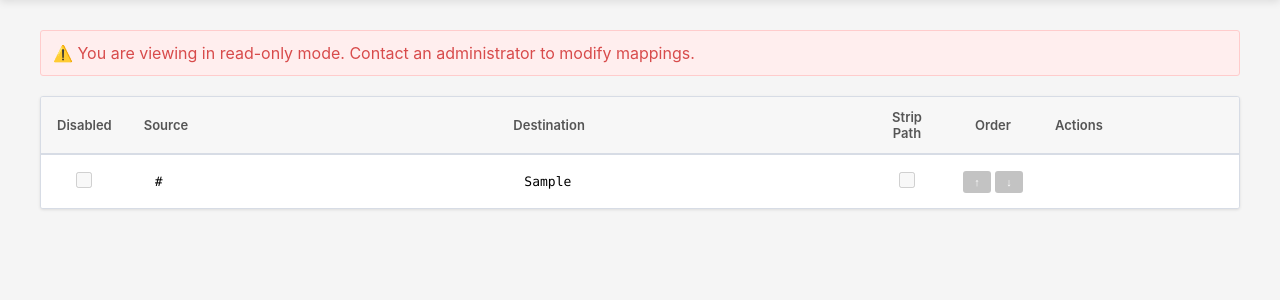
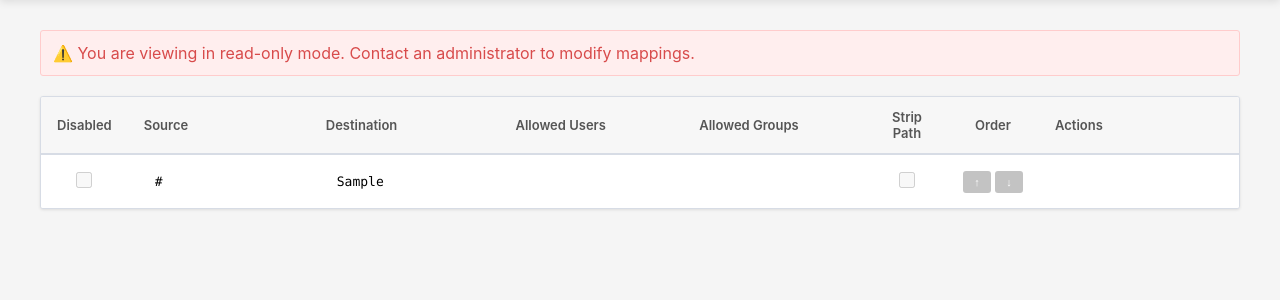
Before and after one commit to okigan/revproxauth, a FastAPI app: template templates/mappings.html in a window 1280 px wide. Shown: the part 94-394 px from the top of the page. Run offline with FastAPI, Linux system fonts and the light colour scheme; the template is opened without the code that fills it: most values are stand-ins (such as "Sample title", 1, 10 or a date in 2020); parts of the project's set-up code (start-up, migrations or seed data) failed here and were passed over.

Commit message:
Refactor Docker Compose setup and enhance JWT authentication handling
- Update Makefile to build and start services in one command.
- Add allowed_users and allowed_groups fields to mapping configuration.
- Introduce JWT-based session management for user authorization.
- Modify templates to support displaying and editing allowed users and groups.
- Remove deprecated docker-compose.dev.yml and streamline docker-compose.yml.
- Add PyJWT dependency for JWT handling.

```diff
--- a/main.py
+++ b/main.py
@@ -5,6 +5,8 @@ import sys
 from typing import Any
 
 import httpx
+import jwt
+import time
 from fastapi import FastAPI, Form, HTTPException, Request, status
 from fastapi.responses import (
     FileResponse,
@@ -46,6 +48,11 @@ ADMIN_USERS = (
     if os.getenv("SYNAUTHPROXY_ADMIN_USERS")
     else []
 )
+
+# JWT / session config
+SESSION_SECRET = os.getenv("SESSION_SECRET", RADIUS_SECRET)
+AUTHZ_COOKIE_NAME = "authz"
+AUTHZ_TTL = int(os.getenv("AUTHZ_TTL", "3600"))
 
 # Validate required environment variables
 missing_vars = []
@@ -223,6 +230,63 @@ async def login(
                 secure=False,
                 max_age=3600,
             )
+            # Best-effort: extract group-like attributes from the RADIUS reply
+            # and compute which mappings the user is allowed to access. We do
+            # NOT store raw groups on the client. Instead we create a signed
+            # JWT containing allowed mapping indices and expiry (stateless).
+            groups = []
+            try:
+                for attr in ("Filter-Id", "Group", "Cisco-AVPair"):
+                    if attr in reply:
+                        val = reply[attr]
+                        if isinstance(val, (list, tuple)):
+                            for v in val:
+                                if isinstance(v, bytes):
+                                    groups.append(v.decode(errors="ignore"))
+                                else:
+                                    groups.append(str(v))
+                        else:
+                            if isinstance(val, bytes):
+                                groups.append(val.decode(errors="ignore"))
+                            else:
+                                groups.append(str(val))
+            except Exception:
+                logging.debug("Could not extract groups from RADIUS reply; continuing")
+
+            # Determine allowed mapping indices based on mapping config
+            allowed_indices: list[int] = []
+            try:
+                mappings = load_mappings()
+                for idx, mapping in enumerate(mappings):
+                    au = mapping.get("allowed_users", []) or []
+                    ag = mapping.get("allowed_groups", []) or []
+                    user_allowed = False
+                    if au and username and any(username.strip().lower() == u.strip().lower() for u in au):
+                        user_allowed = True
+                    if not user_allowed and ag and groups:
+                        for g in groups:
+                            if any(g.strip().lower() == agv.strip().lower() for agv in ag):
+                                user_allowed = True
+                                break
+                    if user_allowed or (not au and not ag):
+                        # If mapping has no restrictions, allow by default
+                        allowed_indices.append(idx)
+            except Exception:
+                logging.debug("Error computing allowed mappings; defaulting to none")
+
+            # Create stateless JWT with allowed mapping indices
+            payload = {"u": username, "m": allowed_indices, "exp": int(time.time()) + AUTHZ_TTL}
+            try:
+                token = jwt.encode(payload, SESSION_SECRET, algorithm="HS256")
+                response.set_cookie(
+                    key=AUTHZ_COOKIE_NAME,
+                    value=token,
+                    httponly=True,
+                    secure=False,
+                    max_age=AUTHZ_TTL,
+                )
+            except Exception:
+                logging.exception("Failed to create authz token")
             return response
         else:  # Access-Reject
             return templates.TemplateResponse(
@@ -304,6 +368,8 @@ async def add_mapping(
     match_url: str = Form(...),
     http_dest: str = Form(...),
     flags: str = Form(""),
+    allowed_users: str = Form(""),
+    allowed_groups: str = Form(""),
 ):
     if "auth=authenticated" not in request.headers.get("cookie", ""):
         raise HTTPException(status_code=401, detail="Authentication required")
@@ -315,10 +381,14 @@ async def add_mapping(
     mappings = load_mappings()
     # Parse flags from comma-separated string
     flags_list = [f.strip() for f in flags.split(",") if f.strip()]
+    allowed_users_list = [u.strip() for u in allowed_users.split(",") if u.strip()]
+    allowed_groups_list = [g.strip() for g in allowed_groups.split(",") if g.strip()]
     new_mapping: dict[str, Any] = {
         "match_url": match_url,
         "http_dest": http_dest,
         "flags": flags_list,
+        "allowed_users": allowed_users_list,
+        "allowed_groups": allowed_groups_list,
     }
     mappings.append(new_mapping)
     save_mappings(mappings)
@@ -332,6 +402,8 @@ async def update_mapping(
     match_url: str = Form(...),
     http_dest: str = Form(...),
     flags: str = Form(""),
+    allowed_users: str = Form(""),
+    allowed_groups: str = Form(""),
 ):
     if "auth=authenticated" not in request.headers.get("cookie", ""):
         raise HTTPException(status_code=401, detail="Authentication required")
@@ -344,10 +416,14 @@ async def update_mapping(
     if 0 <= index < len(mappings):
         # Parse flags from comma-separated string
         flags_list = [f.strip() for f in flags.split(",") if f.strip()]
+        allowed_users_list = [u.strip() for u in allowed_users.split(",") if u.strip()]
+        allowed_groups_list = [g.strip() for g in allowed_groups.split(",") if g.strip()]
         mappings[index] = {
             "match_url": match_url,
             "http_dest": http_dest,
             "flags": flags_list,
+            "allowed_users": allowed_users_list,
+            "allowed_groups": allowed_groups_list,
         }
         save_mappings(mappings)
     return RedirectResponse(url="/synauthproxy", status_code=status.HTTP_303_SEE_OTHER)
@@ -581,7 +657,7 @@ async def handle_request(request: Request, full_path: str = ""):
     logging.debug(f"Handling request: {request.method} {host_without_port}{request_path}")
 
     # Check mappings (reload on each request to pick up changes)
-    for mapping in load_mappings():
+    for idx, mapping in enumerate(load_mappings()):
         flags = mapping.get("flags", [])
 
         # Skip disabled mappings
@@ -617,6 +693,32 @@ async def handle_request(request: Request, full_path: str = ""):
                 login_url = get_login_url(request, next_url)
                 return RedirectResponse(url=login_url, status_code=status.HTTP_302_FOUND)
 
+                # Validate the stateless authz JWT and ensure this mapping index
+                # is present in the token's allowed mapping list. If the token is
+                # missing, expired or invalid, redirect to login so the user can
+                # reauthenticate and receive a fresh token.
+                token = request.cookies.get(AUTHZ_COOKIE_NAME)
+                if not token:
+                    next_url = f"/{full_path}" if full_path else "/"
+                    login_url = get_login_url(request, next_url)
+                    return RedirectResponse(url=login_url, status_code=status.HTTP_302_FOUND)
+
+                try:
+                    payload = jwt.decode(token, SESSION_SECRET, algorithms=["HS256"]) or {}
+                except jwt.ExpiredSignatureError:
+                    next_url = f"/{full_path}" if full_path else "/"
+                    login_url = get_login_url(request, next_url)
+                    return RedirectResponse(url=login_url, status_code=status.HTTP_302_FOUND)
+                except jwt.InvalidTokenError:
+                    # Invalid token - force login
+                    next_url = f"/{full_path}" if full_path else "/"
+                    login_url = get_login_url(request, next_url)
+                    return RedirectResponse(url=login_url, status_code=status.HTTP_302_FOUND)
+
+                allowed_indices = payload.get("m", []) if isinstance(payload.get("m", []), list) else []
+                if idx not in allowed_indices:
+                    raise HTTPException(status_code=403, detail="Access to this mapping is restricted")
+
             # Determine target path
             target_path = f"/{full_path}" if full_path else "/"
 
--- a/pyproject.toml
+++ b/pyproject.toml
@@ -11,6 +11,7 @@ dependencies = [
     "httpx",
     "websockets",
     "python-multipart",
+    "PyJWT",
 ]
 
 [build-system]
--- a/templates/base.html
+++ b/templates/base.html
@@ -267,6 +267,11 @@
         </div>
         <div class="header-right">
             {% block header_user %}{% endblock %}
+            {% if request.headers.get('cookie') and 'auth=authenticated' in request.headers.get('cookie') %}
+            <form method="get" action="/logout" style="margin:0 8px 0 0; display:inline;">
+                <button type="submit" style="background:#ff6b6b;">Logout</button>
+            </form>
+            {% endif %}
             <a href="https://github.com/sponsors/okigan" target="_blank" class="sponsor-link">
                 <span>❤️</span>
                 <span>Sponsor</span>
--- a/templates/mappings.html
+++ b/templates/mappings.html
@@ -197,6 +197,8 @@
                         <th class="checkbox-cell">Disabled</th>
                         <th>Source</th>
                         <th>Destination</th>
+                        <th>Allowed Users</th>
+                        <th>Allowed Groups</th>
                         <th class="checkbox-cell">Strip Path</th>
                         <th class="order-cell">Order</th>
                         <th class="actions-cell">Actions</th>
@@ -216,10 +218,16 @@
                                 data-field="match_url" data-index="{{ loop.index0 }}"
                                 data-original="{{ mapping.get('match_url', (mapping.get('host', '') + ('/' + mapping.get('path', '') if mapping.get('path', '') else ''))) }}"
                                 onchange="markChanged(this)" {% if not is_admin %}readonly{% endif %}></td>
-                        <td><input type="text" class="editable-input" value="{{ mapping.http_dest }}"
-                                data-field="http_dest" data-index="{{ loop.index0 }}"
-                                data-original="{{ mapping.http_dest }}" onchange="markChanged(this)" {% if not is_admin
-                                %}readonly{% endif %}></td>
+            <td><input type="text" class="editable-input" value="{{ mapping.http_dest }}"
+                data-field="http_dest" data-index="{{ loop.index0 }}"
+                data-original="{{ mapping.http_dest }}" onchange="markChanged(this)" {% if not is_admin
+                %}readonly{% endif %}></td>
+            <td><input type="text" class="editable-input" value="{{ (mapping.get('allowed_users')|join(',') if mapping.get('allowed_users') else '') }}"
+                data-field="allowed_users" data-index="{{ loop.index0 }}"
+                data-original="{{ (mapping.get('allowed_users')|join(',') if mapping.get('allowed_users') else '') }}" onchange="markChanged(this)" {% if not is_admin %}readonly{% endif %}></td>
+            <td><input type="text" class="editable-input" value="{{ (mapping.get('allowed_groups')|join(',') if mapping.get('allowed_groups') else '') }}"
+                data-field="allowed_groups" data-index="{{ loop.index0 }}"
+                data-original="{{ (mapping.get('allowed_groups')|join(',') if mapping.get('allowed_groups') else '') }}" onchange="markChanged(this)" {% if not is_admin %}readonly{% endif %}></td>
                         <td class="checkbox-cell">
                             <input type="checkbox" class="strip-path-checkbox" {% if 'strip_path' in
                                 mapping.get('flags', []) %}checked{% endif %} data-index="{{ loop.index0 }}"
@@ -248,7 +256,7 @@
                         </td>
                     </tr>
                     {% endfor %}
-                    {% if is_admin %}
+                        {% if is_admin %}
                     <tr class="new-row">
                         <td class="checkbox-cell">
                             <input type="checkbox" id="new-disabled">
@@ -257,6 +265,8 @@
                                 placeholder="app.domain.com/path"></td>
                         <td><input type="text" class="editable-input" id="new-http_dest"
                                 placeholder="http://localhost:8080"></td>
+                        <td><input type="text" class="editable-input" id="new-allowed_users" placeholder="user1,user2"></td>
+                        <td><input type="text" class="editable-input" id="new-allowed_groups" placeholder="group1,group2"></td>
                         <td class="checkbox-cell">
                             <input type="checkbox" id="new-strip_path">
                         </td>
@@ -339,6 +349,12 @@
                 data[field] = input.value;
             });
 
+            // read allowed fields if present
+            const allowedUsersInput = row.querySelector('input[data-field="allowed_users"]');
+            const allowedGroupsInput = row.querySelector('input[data-field="allowed_groups"]');
+            if (allowedUsersInput) data['allowed_users'] = allowedUsersInput.value;
+            if (allowedGroupsInput) data['allowed_groups'] = allowedGroupsInput.value;
+
             // Build flags array
             const flags = [];
             if (stripPathCheckbox && stripPathCheckbox.checked) {
@@ -368,6 +384,8 @@
         function addMapping() {
             const match_url = document.getElementById('new-match_url').value;
             const http_dest = document.getElementById('new-http_dest').value;
+            const allowed_users = document.getElementById('new-allowed_users') ? document.getElementById('new-allowed_users').value : '';
+            const allowed_groups = document.getElementById('new-allowed_groups') ? document.getElementById('new-allowed_groups').value : '';
             const strip_path = document.getElementById('new-strip_path').checked;
             const disabled = document.getElementById('new-disabled').checked;
 
@@ -385,7 +403,7 @@
             form.method = 'POST';
             form.action = '/synauthproxy/add';
 
-            const fields = { match_url, http_dest, flags: flags.join(',') };
+            const fields = { match_url, http_dest, flags: flags.join(','), allowed_users: allowed_users, allowed_groups: allowed_groups };
             for (const [key, value] of Object.entries(fields)) {
                 const input = document.createElement('input');
                 input.type = 'hidden';
```
Also changed, not shown: config/synauthproxy.json (+18 -6 lines), docker-compose.dev.yml (deleted, +0 -28 lines), docker-compose.final.yml (added, +25 -0 lines), docker-compose.yml (+15 -12 lines), 2 other files.
